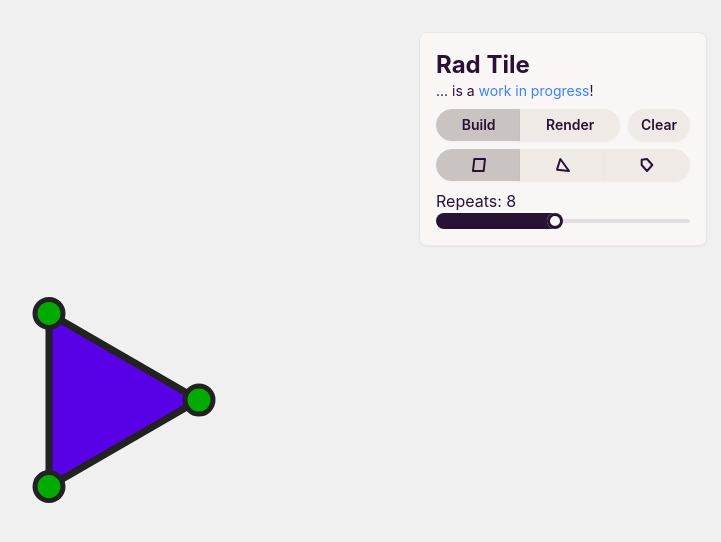
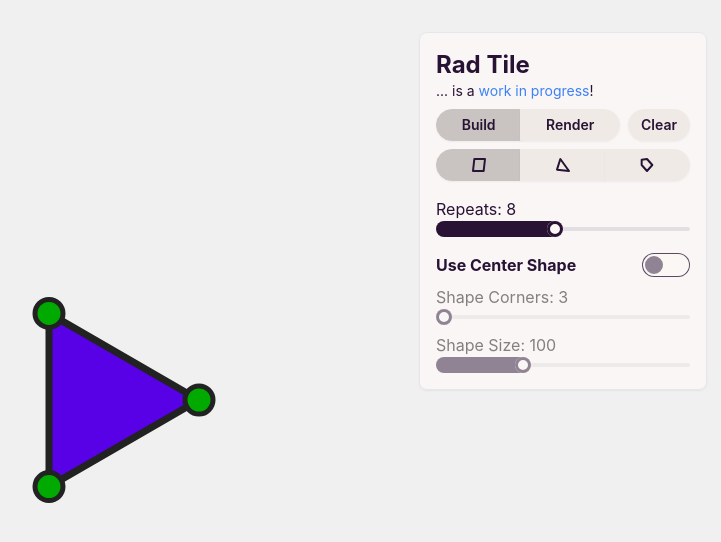
Before and after one commit to flatpickles/rad-tile, a React (Vite) app: page / in a window 1280 px wide. Shown: the top 542 px of the page, without its empty margins (541-1262 px from the left). Built offline with nearby package versions, Linux system fonts and the light colour scheme.

Commit message:
Basic center tile UI

```diff
--- /dev/null
+++ b/src/components/CenterShapeSelector.tsx
@@ -0,0 +1,69 @@
+import React, { useState } from 'react';
+import SimpleSlider from './SimpleSlider';
+
+/*
+    todo:
+    - centralize state values
+    - disable after shape is started
+    - set repeats accordingly
+    - handle reset
+    - make it pretty
+*/
+
+interface CenterShapeSelectorProps {
+    enabled: boolean;
+}
+
+const CenterShapeSelector: React.FC<CenterShapeSelectorProps> = ({
+    enabled,
+}) => {
+    const [useCenterShape, setUseCenterShape] = useState(false);
+    const [shapeCorners, setShapeCorners] = useState(3);
+    const [shapeSize, setShapeSize] = useState(100);
+
+    return (
+        <div
+            className={`flex flex-col gap-2 ${!enabled ? 'opacity-50 pointer-events-none' : ''}`}
+        >
+            <div className="form-control">
+                <label className="label cursor-pointer p-0">
+                    <span
+                        className={`font-bold label-text text-base ${
+                            !enabled ? 'btn-secondary opacity-50' : ''
+                        }`}
+                    >
+                        Use Center Shape
+                    </span>
+                    <input
+                        type="checkbox"
+                        className="toggle"
+                        checked={useCenterShape}
+                        onChange={(e) => setUseCenterShape(e.target.checked)}
+                    />
+                </label>
+            </div>
+
+            <SimpleSlider
+                value={shapeCorners}
+                setValue={setShapeCorners}
+                min={3}
+                max={12}
+                step={1}
+                label="Shape Corners"
+                disabled={!useCenterShape}
+            />
+
+            <SimpleSlider
+                value={shapeSize}
+                setValue={setShapeSize}
+                min={50}
+                max={200}
+                step={10}
+                label="Shape Size"
+                disabled={!useCenterShape}
+            />
+        </div>
+    );
+};
+
+export default CenterShapeSelector;
--- a/src/components/SimpleSlider.tsx
+++ b/src/components/SimpleSlider.tsx
@@ -5,6 +5,7 @@ interface SimpleSliderProps {
     max: number;
     step?: number;
     label?: string;
+    disabled?: boolean;
 }
 
 const SimpleSlider: React.FC<SimpleSliderProps> = ({
@@ -14,6 +15,7 @@ const SimpleSlider: React.FC<SimpleSliderProps> = ({
     max,
     step = 1,
     label,
+    disabled = false,
 }) => {
     function handleSliderChange(e: React.ChangeEvent<HTMLInputElement>) {
         const newValue = parseFloat(e.target.value);
@@ -24,7 +26,11 @@ const SimpleSlider: React.FC<SimpleSliderProps> = ({
         <div className="flex flex-col">
             {label && (
                 <div className="flex justify-between">
-                    <p>
+                    <p
+                        className={`${
+                            disabled ? 'btn-secondary opacity-50' : ''
+                        }`}
+                    >
                         {label}: {value}
                     </p>
                 </div>
@@ -36,7 +42,8 @@ const SimpleSlider: React.FC<SimpleSliderProps> = ({
                 step={step}
                 value={value}
                 onChange={handleSliderChange}
-                className="range range-xs"
+                className={`range range-xs ${disabled ? 'btn-secondary opacity-50' : ''}`}
+                disabled={disabled}
             />
         </div>
     );
--- a/src/main/ContentsBuild.tsx
+++ b/src/main/ContentsBuild.tsx
@@ -1,4 +1,5 @@
 import React, { useEffect } from 'react';
+import CenterShapeSelector from '../components/CenterShapeSelector';
 import RepeatSlider from '../components/RepeatSlider';
 import ShapeSelector from '../components/ShapeSelector';
 import { TileManager } from '../tile/TileManager';
@@ -48,7 +49,7 @@ const ContentsBuild: React.FC<ContentsBuildProps> = ({
     });
 
     return (
-        <div className="flex flex-col gap-2">
+        <div className="flex flex-col gap-4">
             <ShapeSelector
                 activeShape={activeShape}
                 handleShapeChange={handleShapeChange}
@@ -58,6 +59,7 @@ const ContentsBuild: React.FC<ContentsBuildProps> = ({
                 setRepeats={repeatSliderSet}
                 baseRepeats={baseRepeats}
             />
+            <CenterShapeSelector enabled={true} />
         </div>
     );
 };
```
